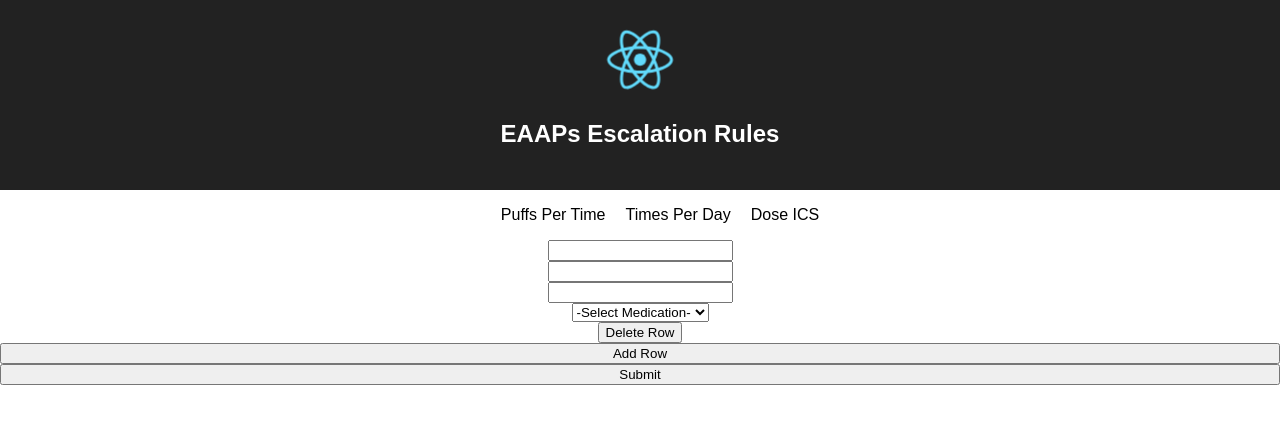
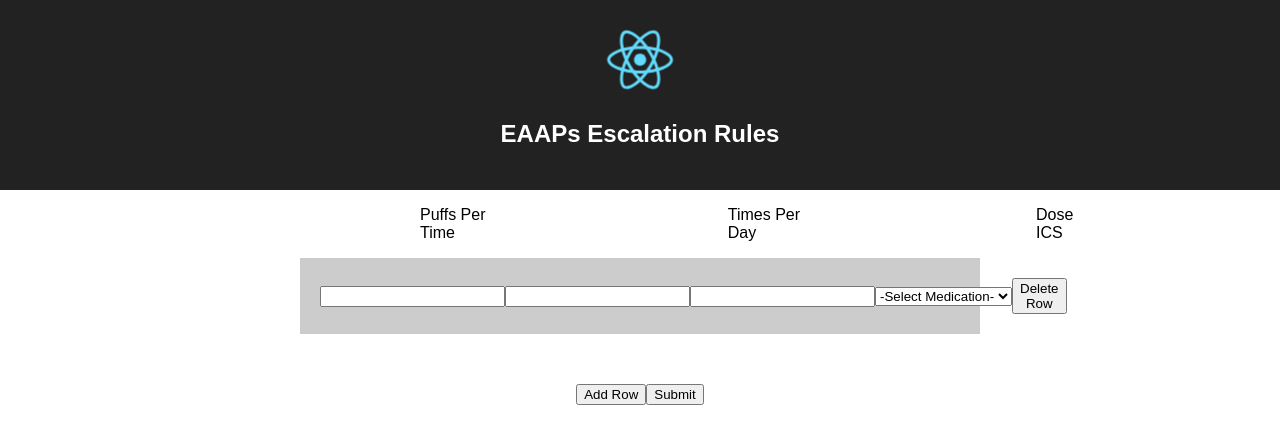
Before and after one commit to qoc-shirley/EAAPS-Rules, a React (Create React App) app: page / in a window 1280 px wide. Shown: the top 444 px of the page. Built offline with nearby package versions, Linux system fonts and the light colour scheme.

Commit message:
used flexbox to layout the medication row

```diff
--- a/src/Components/App/App.css
+++ b/src/Components/App/App.css
@@ -1,13 +1,34 @@
 .app {
-  display: flex;
-  flex-direction: column;
-  flex-wrap: nowrap;
-  justify-content: space-between;
   text-align: center;
 }
 
 .app__body {
+    display: flex;
+    flex-direction: column;
+}
 
+.app__body .row {
+  display: flex;
+  align-items: center;
+  justify-content: space-around;
+
+  margin: 0 300px 50px 300px;
+  background-color: #ccc;
+  padding: 20px;
+}
+
+.app__body .header {
+  display: flex;
+  list-style-type: none;
+  text-align: left;
+  margin-left: 350px;
+}
+
+
+.app__body .header li {
+
+  text-align: left;
+  margin: 0 180px 0 30px;
 }
 
 .header__logo {
@@ -20,7 +41,9 @@
   height: 150px;
   padding: 20px;
   color: white;
+
 }
+
 
 .getICS{
   background-color: #a6a7a8;
@@ -30,14 +53,6 @@ table {
   width: 100%;
 }
 
-ul {
-  list-style-type: none;
-}
-
-li {
-  display: inline;
-  margin: 10px;
-}
 
 @keyframes header__logo--spin {
   from { transform: rotate(0deg); }
--- a/src/Components/App/App.jsx
+++ b/src/Components/App/App.jsx
@@ -115,7 +115,6 @@ class App extends Component {
     return (
       <div className="app">
         <div className="app__header">
-
           <Header />
         </div>
         <MedicationList
--- a/src/Components/App/app.scss
+++ b/src/Components/App/app.scss
@@ -18,7 +18,15 @@
   }
 
   &__body {
-
+    .row {
+      &__textfield {
+        &--puff {  }
+        &--times {  }
+        &--doseICS { }
+      }
+      &__select { }
+      &__button { }
+    }
   }
 }
 
--- a/src/Components/MedicationList/MedicationList.jsx
+++ b/src/Components/MedicationList/MedicationList.jsx
@@ -13,7 +13,7 @@ class MedicationList extends Component {
 
 		return (
 			<div className="app__body" onSubmit={onSubmit}>
-        <ul className="body__header">
+        <ul className="header">
           <li>Puffs Per Time</li>
           <li>Times Per Day</li>
           <li>Dose ICS</li>
--- a/src/Components/MedicationRow/MedicationRow.jsx
+++ b/src/Components/MedicationRow/MedicationRow.jsx
@@ -17,33 +17,33 @@ class MedicationRow extends Component {
     const onSelection = this.props.onSelection;
 
     return (
-			<div className="body__row">
+			<div className="row">
         <AddField
-          fieldName="body__textfield--puff"
+          fieldName="row__textfield--puff"
           value={this.props.puffValue}
           onChange={puffValueOnChange}
         />
 
         <AddField
-          fieldName="body__textfield--times"
+          fieldName="row__textfield--times"
           value={this.props.timesPerDayValue}
           onChange={timesOnChange}
         />
 
         <AddField
-          fieldName="body__textfield--doseICS"
+          fieldName="row__body__textfield--doseICS"
           value={this.props.doseICSValue}
           onChange={doseICSOnChange}
         />
 
-        <select className="body__select" value={this.props.patientMedications} onChange={onSelection}>
+        <select className="row__select" value={this.props.patientMedications} onChange={onSelection}>
           <option>-Select Medication-</option>
           <option>ddd</option>
           <option>b</option>
           <option>c</option>
         </select>
 
-        <div className="body__button--delete">
+        <div className="row__button">
           <button onClick={onDelEvent}>Delete Row</button>
         </div>
       </div>
```
Also changed, not shown: 1 other file (tests, documents, lock files or other folders).
